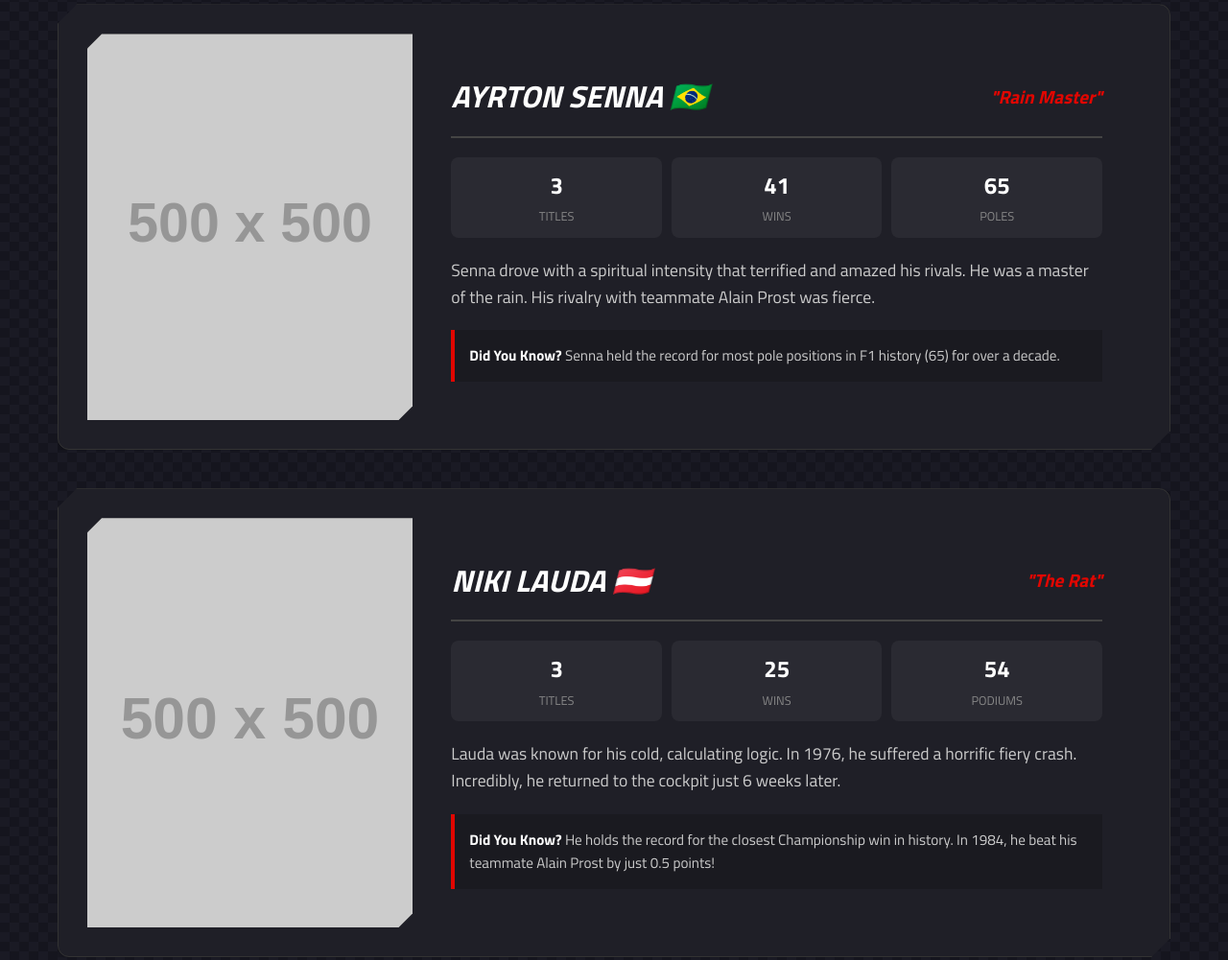
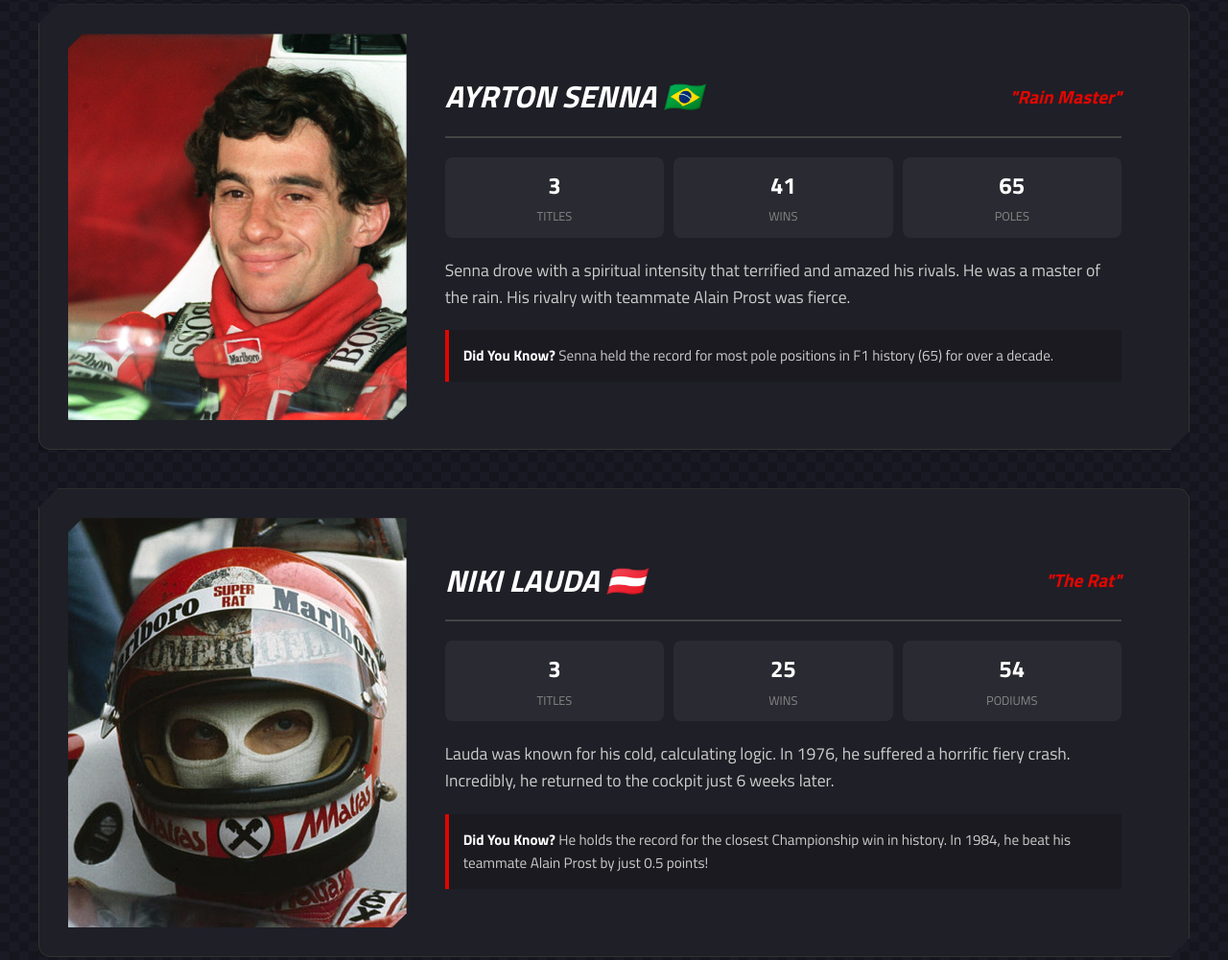
Before and after one commit to Anderson-Hadnagy/f1-project, an Eleventy site: page src/legends.njk in a window 1280 px wide. Shown: the part 1338-2339 px from the top of the page at 96% size. Built offline with nearby package versions, Linux system fonts and the light colour scheme; Eleventy itself is replaced by a stand-in of ours; files that its build step writes are made by us from their sources.

Commit message:
i am dumb

```diff
--- a/src/_data/legends.json
+++ b/src/_data/legends.json
@@ -2,7 +2,7 @@
   {
     "name": "Michael Schumacher 🇩🇪",
     "nickname": "The Red Baron",
-    "img": "https://placehold.co/500x500/b60000/fff?text=Schumacher",
+    "img": "/assets/images/michel.jpg",
     "stats": [
         { "num": "7", "label": "Titles" },
         { "num": "91", "label": "Wins" },
@@ -14,7 +14,7 @@
   {
     "name": "Lewis Hamilton 🇬🇧",
     "nickname": "Sir Lewis",
-    "img": "https://placehold.co/500x500/00d2be/fff?text=Hamilton",
+    "img": "/assets/images/hamilton.jpg",
     "stats": [
         { "num": "7", "label": "Titles" },
         { "num": "105", "label": "Wins" },
@@ -26,7 +26,7 @@
   {
     "name": "Ayrton Senna 🇧🇷",
     "nickname": "Rain Master",
-    "img": "https://placehold.co/500x500/fcd800/000?text=Senna",
+    "img": "/assets/images/senna.jpg",
     "stats": [
         { "num": "3", "label": "Titles" },
         { "num": "41", "label": "Wins" },
@@ -38,7 +38,7 @@
   {
     "name": "Niki Lauda 🇦🇹",
     "nickname": "The Rat",
-    "img": "https://placehold.co/500x500/d60000/fff?text=Niki+Lauda",
+    "img": "/assets/images/niki.jpg",
     "stats": [
         { "num": "3", "label": "Titles" },
         { "num": "25", "label": "Wins" },
@@ -50,7 +50,7 @@
   {
     "name": "Max Verstappen 🇳🇱",
     "nickname": "Mad Max",
-    "img": "https://placehold.co/500x500/0600ef/fff?text=Verstappen",
+    "img": "/assets/images/max.jpg",
     "stats": [
         { "num": "4", "label": "Titles" },
         { "num": "62", "label": "Wins" },
--- a/src/legends.njk
+++ b/src/legends.njk
@@ -1,72 +1,6 @@
 ---
 layout: base.njk
 title: F1 Legends
-legends:
-  - name: "Michael Schumacher 🇩🇪"
-    nickname: "The Red Baron"
-    img: "/assets/images/michel.jpg"
-    bio: "Schumacher is often credited with defining what a modern F1 driver is. Before him, drivers were talented but often lacked physical fitness. Schumacher trained like an Olympian."
-    fact: "In 2002, he was so dominant that he finished on the podium (Top 3) in every single race of the season. A record that still stands."
-    stats:
-      - num: "7"
-        label: "Titles"
-      - num: "91"
-        label: "Wins"
-      - num: "68"
-        label: "Poles"
-
-  - name: "Lewis Hamilton 🇬🇧"
-    nickname: "Sir Lewis"
-    img: "/assets/images/hamilton.jpg"
-    bio: "Statistically the greatest of all time (GOAT). Hamilton burst onto the scene in 2007. He is known for his 'Hammer Time'—the ability to suddenly drive incredibly fast laps."
-    fact: "He was Knighted by the Prince of Wales in 2021, making him 'Sir Lewis Hamilton'."
-    stats:
-      - num: "7"
-        label: "Titles"
-      - num: "105"
-        label: "Wins"
-      - num: "104"
-        label: "Poles"
-
-  - name: "Ayrton Senna 🇧🇷"
-    nickname: "Rain Master"
-    img: "/assets/images/senna.jpg"
-    bio: "Senna drove with a spiritual intensity that terrified and amazed his rivals. He was a master of the rain. His rivalry with teammate Alain Prost was fierce."
-    fact: "Senna held the record for most pole positions in F1 history (65) for over a decade."
-    stats:
-      - num: "3"
-        label: "Titles"
-      - num: "41"
-        label: "Wins"
-      - num: "65"
-        label: "Poles"
-
-  - name: "Niki Lauda 🇦🇹"
-    nickname: "The Rat"
-    img: "/assets/images/niki.jpg"
-    bio: "Lauda was known for his cold, calculating logic. In 1976, he suffered a horrific fiery crash. Incredibly, he returned to the cockpit just 6 weeks later."
-    fact: "He holds the record for the closest Championship win in history. In 1984, he beat his teammate Alain Prost by just 0.5 points!"
-    stats:
-      - num: "3"
-        label: "Titles"
-      - num: "25"
-        label: "Wins"
-      - num: "54"
-        label: "Podiums"
-
-  - name: "Max Verstappen 🇳🇱"
-    nickname: "Mad Max"
-    img: "/assets/images/max.jpg"
-    bio: "The defining driver of the current generation. Max skipped F2 and jumped straight into F1 at age 17. His driving style is aggressive and uncompromising."
-    fact: "Max is the reason the rules changed. Because he joined so young (17), F1 created the 'Verstappen Rule' requiring drivers to be 18."
-    stats:
-      - num: "4"
-        label: "Titles"
-      - num: "62"
-        label: "Wins"
-      - num: "18"
-        label: "Age Debut"
-
 page_css: |
     .legend-card {
         display: flex; flex-wrap: wrap; background: var(--card-bg);
@@ -90,7 +24,6 @@ page_css: |
     <p>In-depth profiles of the drivers who changed history.</p>
 </header>
 
-<div class="container">
 {% for legend in legends %}
 <div class="legend-card">
     <div class="legend-img">
@@ -101,7 +34,6 @@ page_css: |
             <h2>{{ legend.name }}</h2>
             <span class="nickname">"{{ legend.nickname }}"</span>
         </div>
-
         <div class="stat-grid">
             {% for stat in legend.stats %}
             <div class="stat-box">
@@ -110,13 +42,10 @@ page_css: |
             </div>
             {% endfor %}
         </div>
-
         <p>{{ legend.bio }}</p>
-
         <div class="fact-box">
             <strong>Did You Know?</strong> {{ legend.fact | safe }}
         </div>
     </div>
 </div>
 {% endfor %}
-</div>
```
Lines whose indentation alone changed are shown as unchanged.
